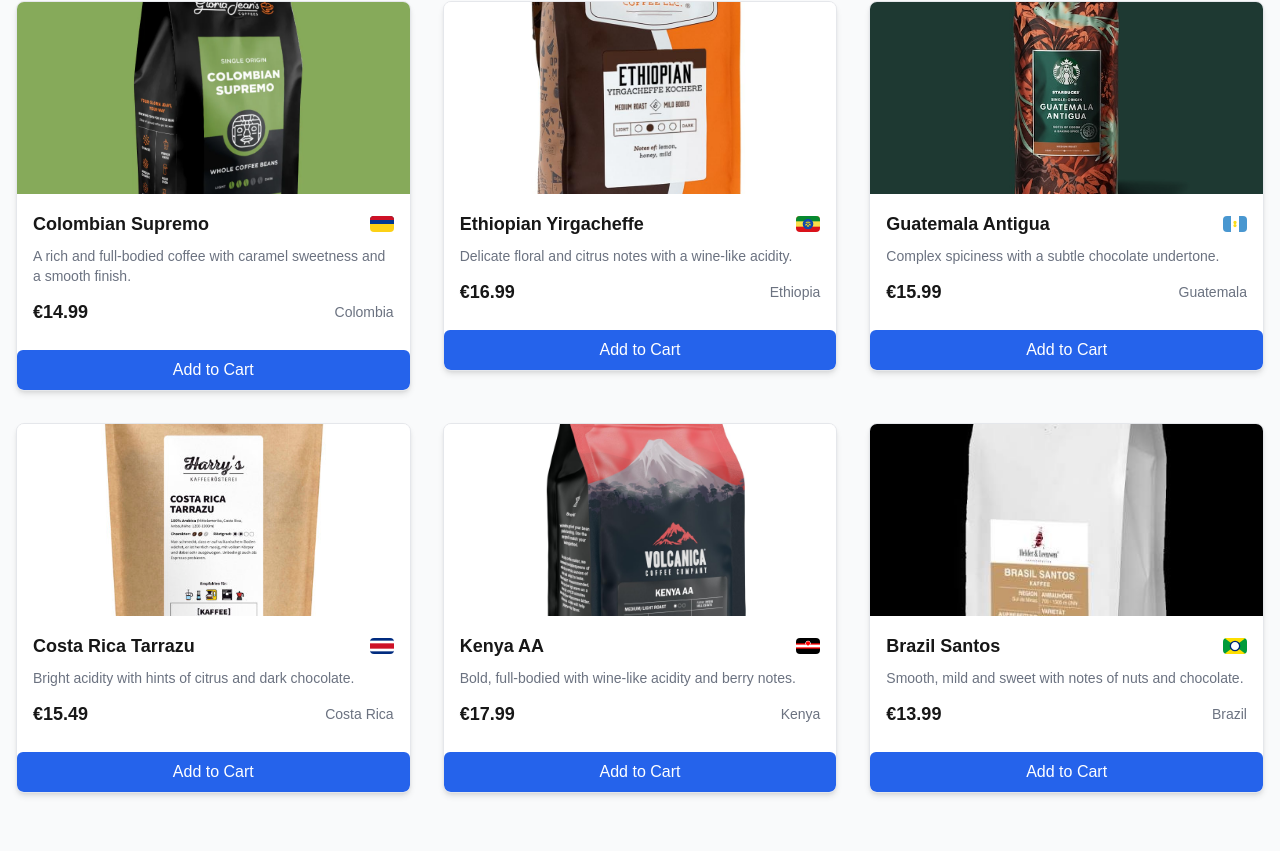
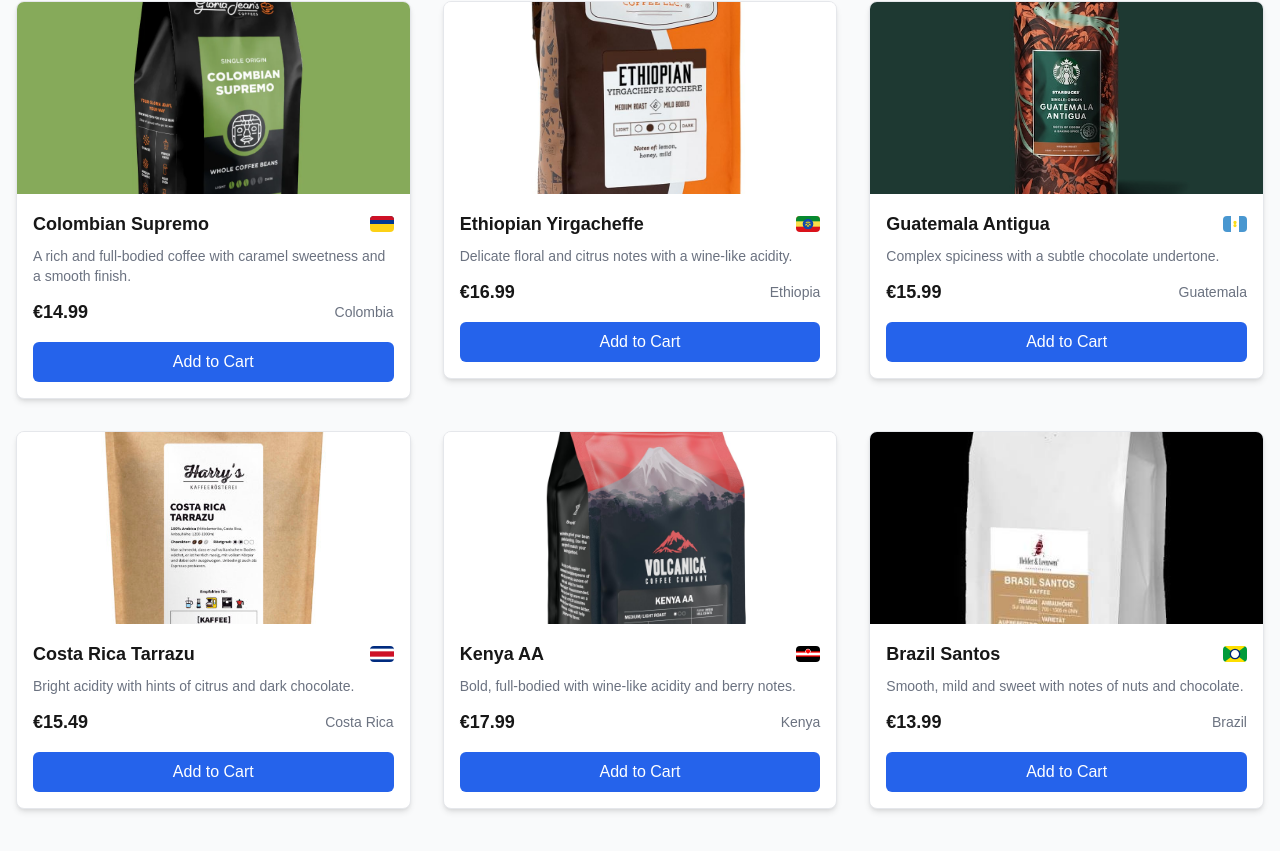
Before and after one commit to DanisAlfonso/supabase-coffee-traders, a Next.js app: page / in a window 1280 px wide. Shown: the part 1071-1922 px from the top of the page. Built offline with nearby package versions, Linux system fonts and the light colour scheme; no server answers.

Commit message:
add padding to Cart

```diff
--- a/app/components/products/ProductCard.tsx
+++ b/app/components/products/ProductCard.tsx
@@ -75,19 +75,19 @@ export default function ProductCard({
             {description}
           </p>
 
-          <div className="flex items-center justify-between">
+          <div className="flex items-center justify-between mb-4">
             <span className="text-lg font-bold">
               €{price_eur.toFixed(2)}
             </span>
             <span className="text-sm text-muted-foreground">{origin_country}</span>
           </div>
+          <button
+            onClick={handleAddToCart}
+            className="w-full bg-primary text-primary-foreground px-4 py-2 rounded-md hover:bg-primary/90 transition-colors duration-200"
+          >
+            Add to Cart
+          </button>
         </div>
-        <button
-          onClick={handleAddToCart}
-          className="w-full bg-primary text-primary-foreground px-4 py-2 mt-2 rounded-md hover:bg-primary/90 transition-colors duration-200"
-        >
-          Add to Cart
-        </button>
       </div>
     </div>
   );
```
